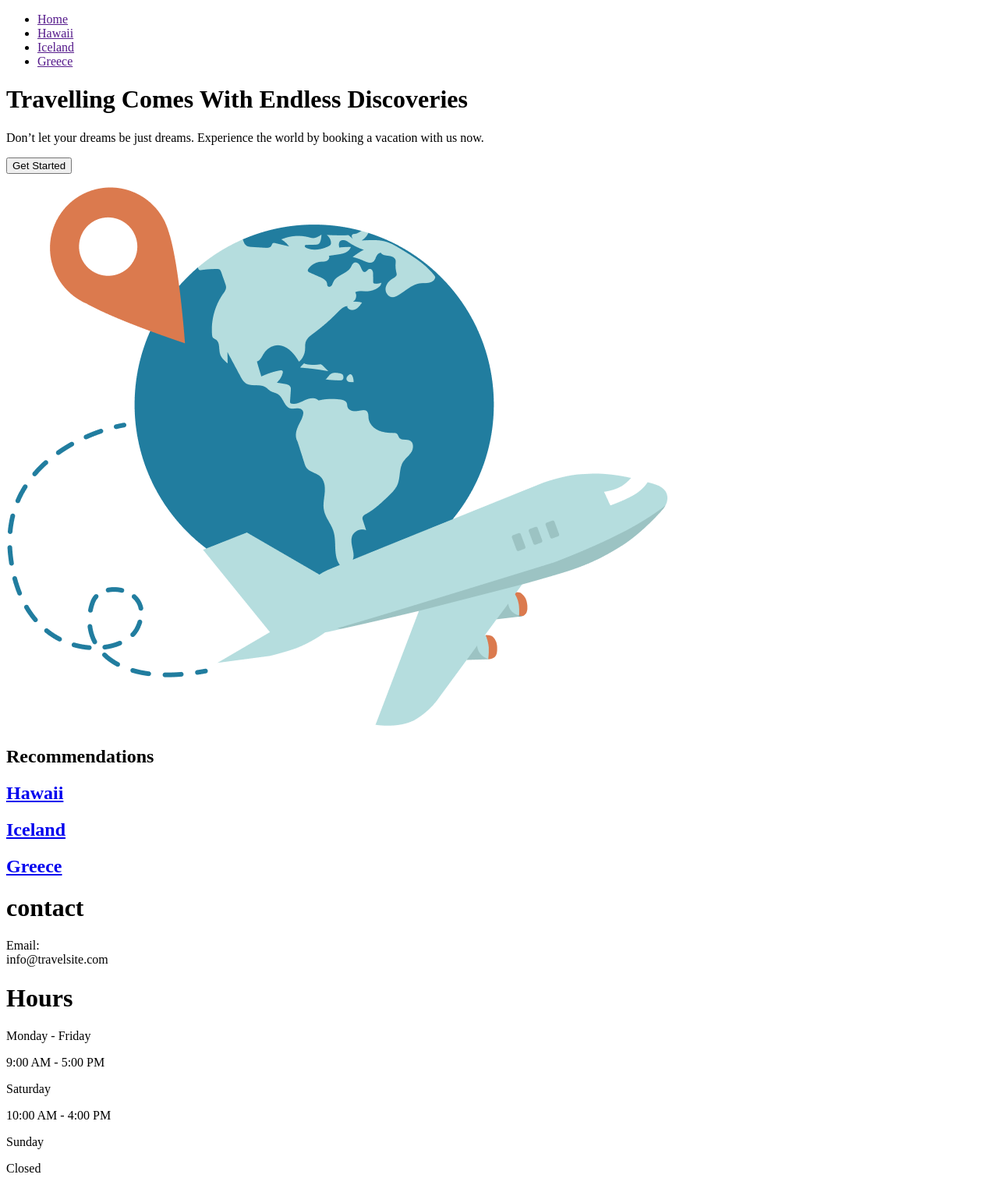
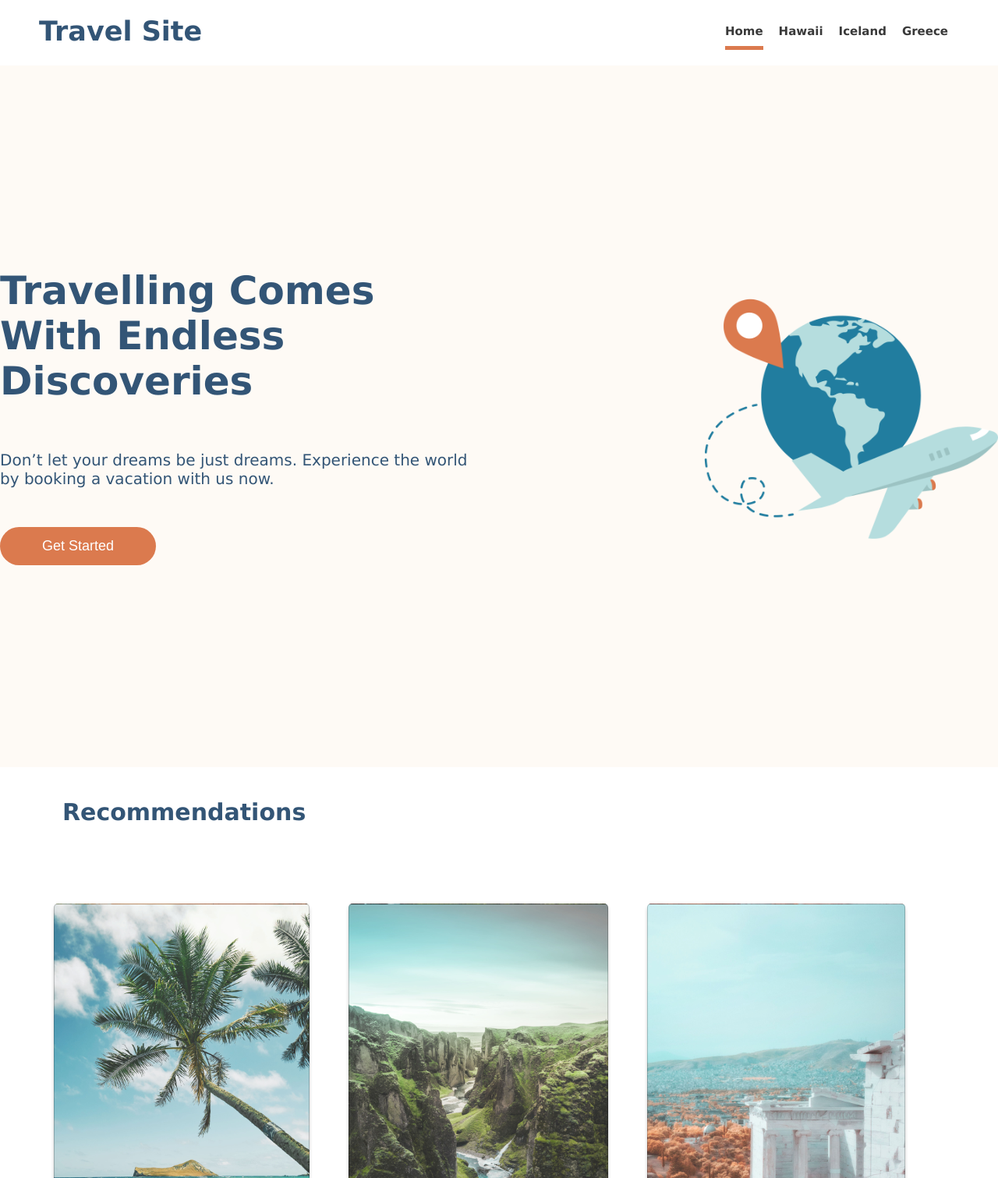
Before and after one commit to kaushalluffa/travelsite, a plain HTML site: page index.html in a window 1280 px wide. Shown: the top 1511 px of the page at 78% size. Drawn offline with Linux system fonts and the light colour scheme.

Commit message:
finished homepage

```diff
--- a/css/global.css
+++ b/css/global.css
@@ -0,0 +1,141 @@
+*,
+*::after,
+*::before {
+  margin: 0;
+  padding: 0;
+  box-sizing: inherit;
+}
+html {
+  font-size: 62.5%; /*font size 10px */
+}
+body {
+  box-sizing: border-box;
+  font-family: Verdana, Tahoma, sans-serif;
+}
+a {
+  text-decoration: none;
+}
+.header {
+  position: static;
+}
+.navigation {
+  position: fixed;
+  left: 0;
+  z-index: 9999;
+  background-color: #ffffff;
+  position: fixed;
+  width: 100%;
+  top: 0;
+}
+.navigation-logo {
+  color: #335576;
+  font-size: 3.5rem;
+  font-weight: 700;
+  display: flex;
+  flex-direction: row;
+  margin-top: 20px;
+  margin-bottom: 20px;
+  margin-left: 50px;
+}
+.navigation-links {
+  position: absolute;
+  right: 5%;
+  top: 50%;
+  transform: translateY(-50%);
+  font-size: 1.5rem;
+  font-weight: 600;
+}
+.navigation-links ul {
+  display: flex;
+  flex-direction: row;
+  list-style: none;
+}
+.navigation-links ul li {
+  margin-left: 2rem;
+}
+.navigation-links ul li a:link,
+.navigation-links ul li a:visited {
+  color: #393939;
+  padding-bottom: 10px;
+}
+/* .navigation-links ul li:nth-child(1) a {
+  border-bottom: 5px solid #db7a4e;
+} */
+
+main {
+  margin-top: 8.4rem;
+}
+button {
+  background: none;
+  outline: none;
+  cursor: pointer;
+  border: none;
+  border-radius: 50px;
+  width: 20rem;
+  padding: 1.4rem;
+}
+.button {
+  font-size: 1.8rem;
+  color: #ffffff;
+  background-color: #db7a4e;
+}
+.section-cards {
+  width: 100%;
+  height: 100%;
+  display: flex;
+  justify-content: center;
+  padding: 10rem;
+}
+.card {
+  width: 35rem;
+  height: 55rem;
+  border-radius: 5px;
+  margin-right: 5rem;
+  border: 1px solid rgba(0, 0, 0, 0.2);
+  box-shadow: 0px 4px 4px rgba(0, 0, 0, 0.2);
+}
+
+.footer {
+  width: 100%;
+  height: 25rem;
+  display: flex;
+  flex-direction: row;
+  position: absolute;
+  justify-content: space-around;
+  align-items: center;
+  background-color: #fefaf5;
+}
+.footer-contact,
+.footer-hours,
+.footer-social {
+  color: #335576;
+}
+.footer-contact h1,
+.footer-hours h1,
+.footer-social h1 {
+  margin-bottom: 2rem;
+  font-size: 2.2rem;
+}
+.footer__subtitle {
+  color: #db7a4e;
+  font-size: 1.2rem;
+  margin-bottom: 2rem;
+}
+.footer p {
+  display: inline-block;
+}
+.footer-social img {
+  width: 3rem;
+  height: 3rem;
+  margin-right: 2rem;
+}
+.footer__hours-1,
+.footer__hours-2,
+.footer__hours-3 {
+  display: inline-block;
+  margin-right: 2rem;
+}
+.footer__subititle-text {
+  margin-top: 1rem;
+  font-size: 1.8rem;
+}
--- a/css/main.css
+++ b/css/main.css
@@ -0,0 +1,66 @@
+.hero__container {
+  width: 100%;
+  height: 90rem;
+  background-color: #fefaf5;
+  display: flex;
+  flex-direction: row;
+  justify-content: center;
+  align-items: center;
+}
+.hero__container-text {
+  color: #335576;
+  margin-right: 30rem;
+  width: 80rem;
+}
+.hero__container-text h1 {
+  font-size: 5rem;
+  margin-bottom: 6rem;
+}
+.hero__container-text p {
+  font-size: 2rem;
+  margin-bottom: 5rem;
+}
+.hero__container-image{
+    width: 50rem;
+    height: 50rem;
+    justify-content: center;
+    align-items: center;
+    display: inline-flex;
+
+}
+.hero__container-image img{
+    width: 100%;
+}
+.section{
+    width: 100%;
+    height: 90rem;
+}
+.section h1{
+    margin-top: 4rem;
+    margin-left: 8rem;
+    font-size: 3rem;
+    color: #335576;
+}
+.hawaii{
+    background-image: url('../assets/Images/hawaii.jpg');
+    background-position: center;
+    background-size: cover;
+}
+.iceland{
+    background-image: url('../assets/Images/iceland.jpg');
+    background-position: center;
+    background-size: cover;
+}
+.greece{
+    background-image: url('../assets/Images/greece.jpg');
+    background-position: center;
+    background-size: cover;
+}
+.hawaii h1,.iceland h1,.greece h1{
+
+    color: #ffffff;
+    font-size: 2rem;
+    font-weight: 700;
+    margin-top: 50rem;
+    margin-left: 25rem;
+}
--- a/index.html
+++ b/index.html
@@ -4,60 +4,83 @@
     <meta charset="UTF-8" />
     <meta http-equiv="X-UA-Compatible" content="IE=edge" />
     <meta name="viewport" content="width=device-width, initial-scale=1.0" />
+    <link rel="stylesheet" href="./css/main.css" />
+    <link rel="stylesheet" href="./css/global.css" />
     <title>Travel Site</title>
   </head>
   <body>
-    <header>
-      <nav>
-          <div class="logo"></div>
-          <div>
-
+    <header class="header">
+      <nav class="navigation">
+        <div class="navigation-logo">Travel Site</div>
+        <div class="navigation-links">
           <ul>
-                  <li><a href="">Home</a></li>
-                  <li><a href="">Hawaii</a></li>
-                  <li><a href="">Iceland</a></li>
-                  <li><a href="">Greece</a></li>
+            <li>
+              <a href="./index.html" style="border-bottom: 5px solid #db7a4e"
+                >Home</a
+              >
+            </li>
+            <li><a href="./pages/hawaii.html">Hawaii</a></li>
+            <li><a href="./pages/iceland.html">Iceland</a></li>
+            <li><a href="./pages/greece.html">Greece</a></li>
           </ul>
         </div>
       </nav>
-      <div>
-          <h1>Travelling Comes With
-Endless Discoveries</h1>
-<p>Don’t let your dreams be just dreams. Experience the world by booking a
-vacation with us now.</p>
-<button>Get Started</button>
-      </div>
-      <div><img src="./assets/Images/hero.png" alt="hero img"></div>
     </header>
     <main>
-        <section>
+      <div class="hero__container">
+        <div class="hero__container-text">
+          <h1>Travelling Comes With Endless Discoveries</h1>
+          <p>
+            Don’t let your dreams be just dreams. Experience the world by
+            booking a vacation with us now.
+          </p>
+          <button class="button">Get Started</button>
+        </div>
+        <div class="hero__container-image">
+          <img src="./assets/Images/hero.png" alt="hero img" />
+        </div>
+      </div>
+      <section class="section">
         <h1>Recommendations</h1>
-            <div>
-                <a href="./pages/hawaii.html"><h1>Hawaii</h1></a>
-                <a href="./pages/iceland.html"><h1>Iceland</h1></a>
-                <a href="./pages/greece.html"><h1>Greece</h1></a>
+        <div class="section-cards">
+          <a href="./pages/hawaii.html" class="card hawaii"><h1>Hawaii</h1></a>
+          <a href="./pages/iceland.html" class="card iceland"><h1>Iceland</h1></a>
+          <a href="./pages/greece.html" class="card greece"><h1>Greece</h1></a>
         </div>
       </section>
     </main>
-    <footer>
-        <div>
-            <h1>contact</h1>
-            <p>Email: <br> info@travelsite.com</p>
+    <footer class="footer">
+      <div class="footer-contact">
+        <h1>Contact</h1>
+        <span class="footer__subtitle"> Email: <br /> </span>
+        <p class="footer__subititle-text">info@travelsite.com</p>
       </div>
-        <div>
+      <div class="footer-hours">
         <h1>Hours</h1>
-            <p>Monday - Friday</p>
-            <p>9:00 AM - 5:00 PM</p>
-            <p>Saturday</p>
-            <p>10:00 AM - 4:00 PM</p>
-            <p>Sunday</p>
-            <p>Closed</p>
+        <span class="footer__hours-1">
+          <span class="footer__subtitle"><p>Monday - Friday</p></span> <br />
+          <p class="footer__subititle-text">9:00 AM - 5:00 PM</p>
+        </span>
+        <span class="footer__hours-2">
+          <span class="footer__subtitle"><p>Saturday</p></span> <br />
+          <p class="footer__subititle-text">10:00 AM - 4:00 PM</p>
+        </span>
+        <span class="footer__hours-3">
+          <span class="footer__subtitle"><p>Sunday</p></span> <br />
+          <p class="footer__subititle-text">Closed</p>
+        </span>
       </div>
-        <div>
+      <div class="footer-social">
         <h1>Social</h1>
-            <a href=""><img src="./assets/Icons/icon-facebook.png" alt=""></a>
-            <a href=""><img src="./assets/Icons/icon-instagram.png" alt=""></a>
-            <a href=""><img src="./assets/Icons/icon-twitter.png" alt=""></a>
+        <a href=""
+          ><img src="./assets/Icons/icon-instagram.png" alt="instagram"
+        /></a>
+        <a href=""
+          ><img src="./assets/Icons/icon-facebook.png" alt="facebook"
+        /></a>
+        <a href=""
+          ><img src="./assets/Icons/icon-twitter.png" alt="twitter"
+        /></a>
       </div>
     </footer>
   </body>
```
Also changed, not shown: pages/greece.html (+61 -0 lines), pages/hawaii.html (+61 -0 lines), pages/iceland.html (+61 -0 lines). Lines whose indentation alone changed are shown as unchanged.
